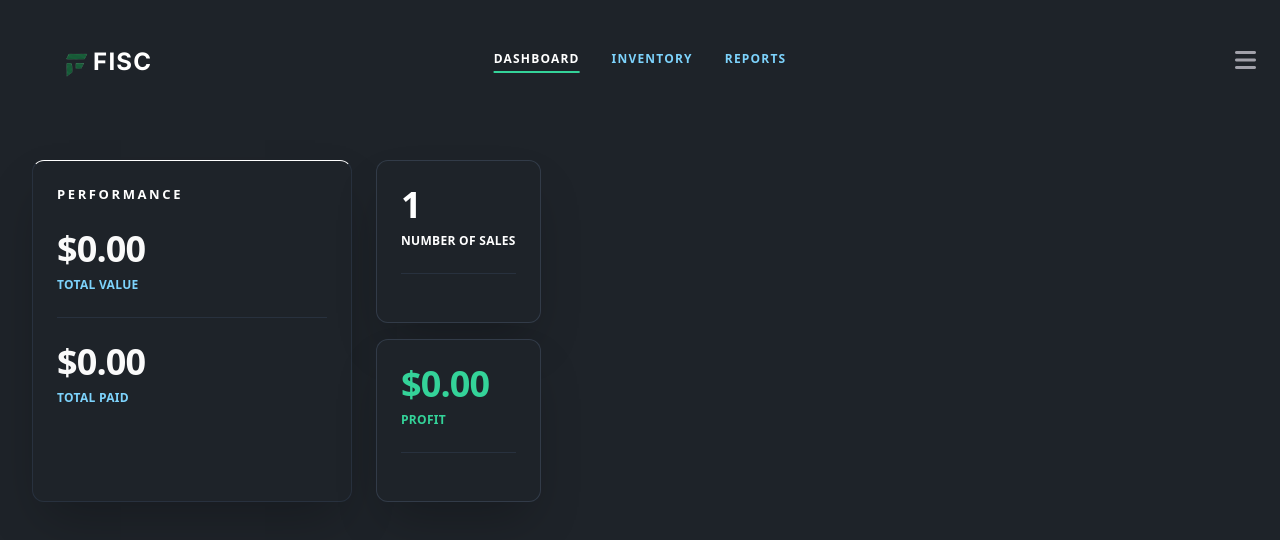
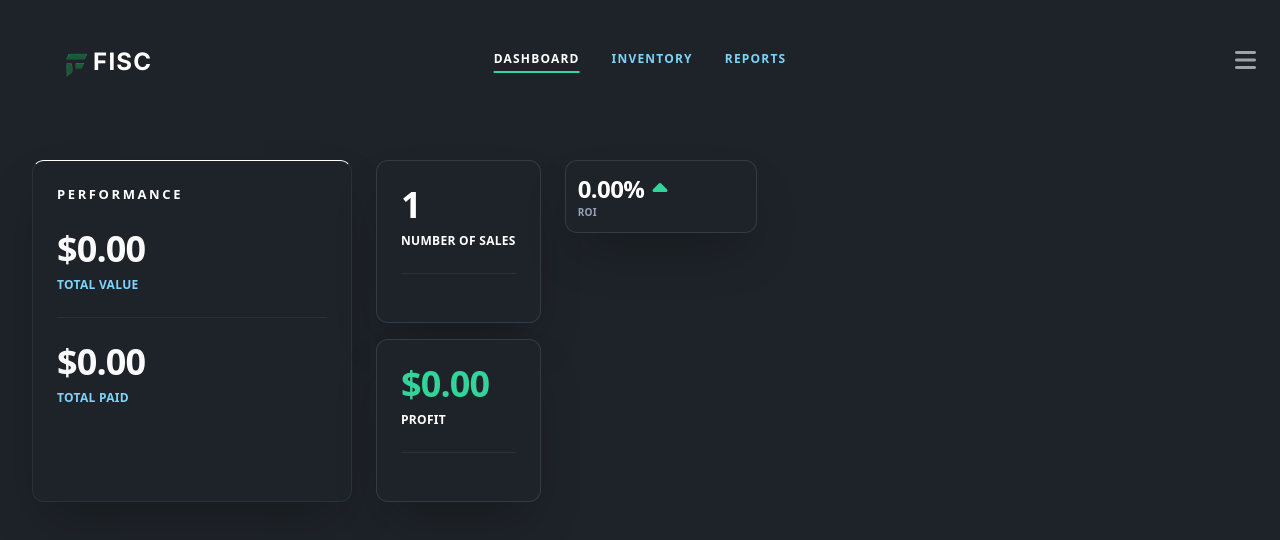
Before and after one commit to heyitsmattox/fisc, a React (Vite) app: page /dashboard in a window 1280 px wide. Shown: the top 540 px of the page. Built offline with nearby package versions, Linux system fonts and the light colour scheme; no server answers; the database is empty; a web font is replaced by a local one.

Commit message:
updated file structure, added ROI card to dashboard

```diff
--- a/src/App.tsx
+++ b/src/App.tsx
@@ -1,7 +1,7 @@
 import Home from "./pages/Home";
-import Dashboard from "./shared-components/Dashboard";
-import Inventory from "./shared-components/Inventory";
-import Portfolio from "./shared-components/Portfolio";
+import Dashboard from "./shared-components/dashboard/Dashboard";
+import Inventory from "./shared-components/inventory/Inventory";
+import Portfolio from "./shared-components/portfolio/Portfolio";
 import Settings from "./pages/Settings";
 import { Routes, Route } from "react-router-dom";
 import { QueryClient, QueryClientProvider } from "@tanstack/react-query";
--- a/src/pages/Home.tsx
+++ b/src/pages/Home.tsx
@@ -1,6 +1,6 @@
 
 import type { ReactElement } from "react";
-import Navbar from "../shared-components/Navbar";
+import Navbar from "../shared-components/layout/Navbar";
 
 const Home: React.FC = (): ReactElement => {
   return (
--- a/src/shared-components/Dashboard.tsx
+++ b/src/shared-components/dashboard/Dashboard.tsx
@@ -1,7 +1,8 @@
-import Navbar from "./Navbar";
-import { PerformanceCard } from "./PerformanceCard";
-import { useInventoryData } from "../hooks/useInventoryData";
-import { MetricCard } from "./dashboard/MetricCard";
+import Navbar from "../layout/Navbar";
+import { PerformanceCard } from "./cards/PerformanceCard";
+import { useInventoryData } from "../../hooks/useInventoryData";
+import { MetricCard } from "./cards/MetricCard";
+import { RoiCard } from "./cards/RoiCard";
 
 export const Dashboard = () => {
   const {
@@ -18,13 +19,17 @@ export const Dashboard = () => {
   if (isError)
     return <div className="p-8 text-rose-500">Error loading dashboard.</div>;
 
-  return (
+return (
     <>
       <Navbar showNavbarMenuIcon={true} showFiscImageLogo={false} />
       <div className="p-8 min-h-screen mx-auto max-w-7xl px-4 sm:px-6 lg:px-8 py-10">
         <div className=" mx-auto flex flex-col gap-10"></div>
+
+        {/* Main horizontal container */}
         <div className="flex w-full gap-6">
           <PerformanceCard totalProfit={totalProfit} totalPaid={totalPaid} />
+
+          {/* Middle Column: Only Sales and Profit */}
           <div className="flex flex-col gap-4">
             <MetricCard
               metricString={"Number of Sales"}
@@ -37,8 +42,12 @@ export const Dashboard = () => {
               backgroundVariant="default"
               textColorVariant="emerald"
             />
-          </div>
+          </div> {/* <--- We moved this closing tag up! */}
+
+          {/* Right Column: ROI Card is now its own column */}
+          <RoiCard roi={roi} />
         </div>
+
       </div>
     </>
   );
--- a/src/shared-components/dashboard/MetricCard.tsx
+++ b/src/shared-components/dashboard/cards/MetricCard.tsx
@@ -1,5 +1,5 @@
 import type { JSX } from "react";
-import { formatCurrency } from "../../utils.ts/formatters";
+import { formatCurrency } from "../../../utils.ts/formatters";
 
 interface MetricCardProps {
   metric: number;
@@ -35,7 +35,7 @@ export const MetricCard = ({metric, metricString, backgroundVariant = "default",
           <div className="text-3xl md:text-4xl font-bold  tracking-tight">
             {displayProfitValue}
           </div>
-          <div className=" text-xs font-bold uppercase mt-2 tracking-wide">
+          <div className=" text-xs font-bold uppercase mt-2 tracking-wide text-white">
             {metricString}
           </div>
         </div>
--- a/src/shared-components/PerformanceCard.tsx
+++ b/src/shared-components/dashboard/cards/PerformanceCard.tsx
@@ -1,5 +1,5 @@
 import type { JSX } from "react";
-import { formatCurrency } from "../utils.ts/formatters";
+import { formatCurrency } from "../../../utils.ts/formatters";
 
 interface PerformanceCardProps {
   totalProfit: number;
--- /dev/null
+++ b/src/shared-components/dashboard/cards/RoiCard.tsx
@@ -0,0 +1,41 @@
+import type { JSX } from "react";
+import { useState } from "react";
+
+interface RoiCardProps {
+  roi: number;
+}
+
+export const RoiCard = ({roi}: RoiCardProps): JSX.Element => {
+  const [positive, setPositive] = useState(roi >= 0);
+
+  console.log("ROI value in RoiCard:", roi); // Debug log to check the ROI value
+
+  if (roi >= 0 && !positive) {
+    setPositive(true);
+  } else if (roi < 0 && positive) {
+    setPositive(false);
+  }
+
+return (
+    <div className="w-48 bg-[#1E2329] border border-slate-600/50 rounded-xl p-3 shadow-2xl flex flex-col h-fit">
+      <div className="flex flex-col">
+        <div className="flex flex-col">
+          <div className="text-xl md:text-2xl font-bold tracking-tight text-white">
+
+            {roi.toFixed(2)}%
+             {
+              positive ? (
+                <i className=" ml-2 fa-solid fa-caret-up text-emerald-400"></i>
+              ) : (
+                <i className="ml-2 fa-solid fa-caret-down"></i>
+              )
+            }
+          </div>
+          <div className="text-[10px] font-bold uppercase tracking-wide text-slate-400">
+            ROI
+          </div>
+        </div>
+      </div>
+    </div>
+  );
+};
--- a/src/shared-components/Inventory.tsx
+++ b/src/shared-components/inventory/Inventory.tsx
@@ -1,5 +1,5 @@
-import Navbar from "./Navbar";
-import SearchBar from "./SearchBar";
+import Navbar from "../layout/Navbar";
+import SearchBar from "../ui/SearchBar";
 import { InventoryForm, inventoryFields } from "./InventoryForm";
 
 const Inventory = () => {
--- a/src/shared-components/InventoryForm.tsx
+++ b/src/shared-components/inventory/InventoryForm.tsx
@@ -1,6 +1,6 @@
 import { useState, type JSX } from "react";
-import { supabase } from "../lib/supabaseClient";
-import type { Database } from "../lib/database.types";
+import { supabase } from "../../lib/supabaseClient";
+import type { Database } from "../../lib/database.types";
 
 // This pulls the exact row definition from your 'inventory' table
 type InventoryEntry = Database["public"]["Tables"]["inventory"]["Row"];
```
Also changed, not shown: src/shared-components/layout/Navbar.tsx (renamed from src/shared-components/Navbar.tsx), src/shared-components/portfolio/Portfolio.tsx (renamed from src/shared-components/Portfolio.tsx), src/shared-components/ui/SearchBar.tsx (renamed from src/shared-components/SearchBar.tsx).
